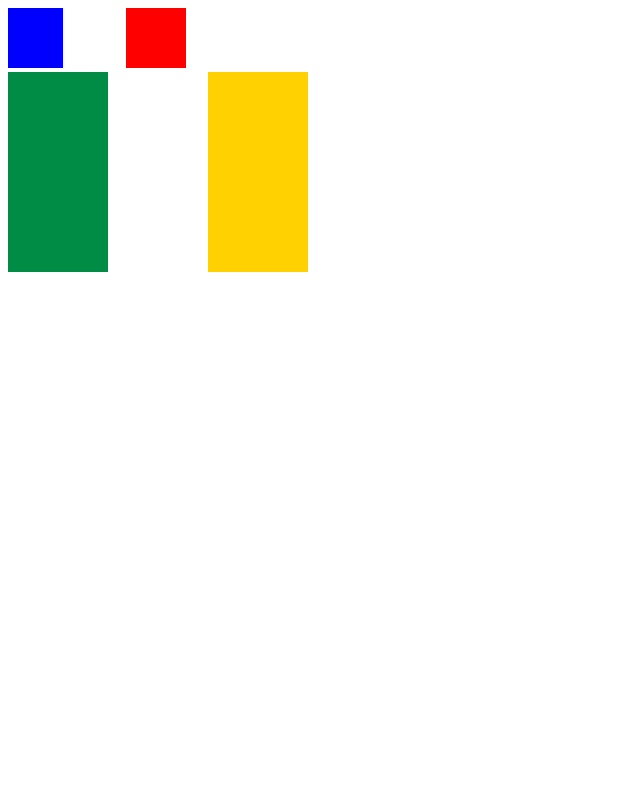
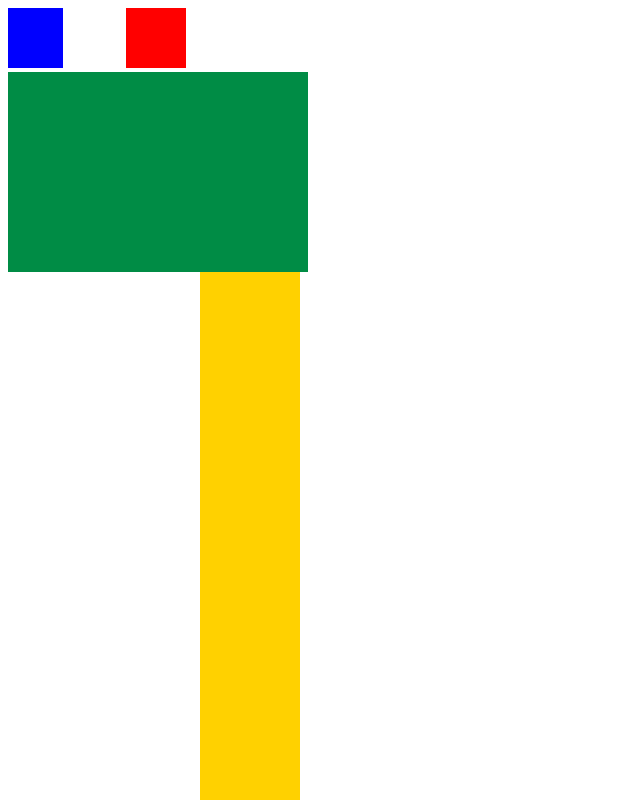
Before and after one commit to eliii16/eliii16.github.io, a plain HTML site: page Flaggen.html in a window 1280 px wide. Shown: the top 800 px of the page, without its empty margins (0-640 px from the left). Drawn offline with Linux system fonts and the light colour scheme.

Commit message:
Update Flaggen.html

```diff
--- a/Flaggen.html
+++ b/Flaggen.html
@@ -12,10 +12,10 @@
         <div style="display: inline-block; height: 60px; width: 55px; background-color: white;"></div>
         <div style="display: inline-block; height: 60px; width: 60px; background-color: red;"></div>
 
-    <div style="width: 300px; height: 200px; background-color: #008C45; position: relative;">
+    <div style="width: 300px; height: 200px; background-color: #008C45; position: relative;"></div>
 <div style="width: 100px; height: 100%; background-color: #FFFFFF; position: absolute; left: 100px;"></div>
 <div style="width: 100px; height: 100%; background-color: #FFD100; position: absolute; left: 200px;"></div>
-</div>
+
 
 
     </body>
```
